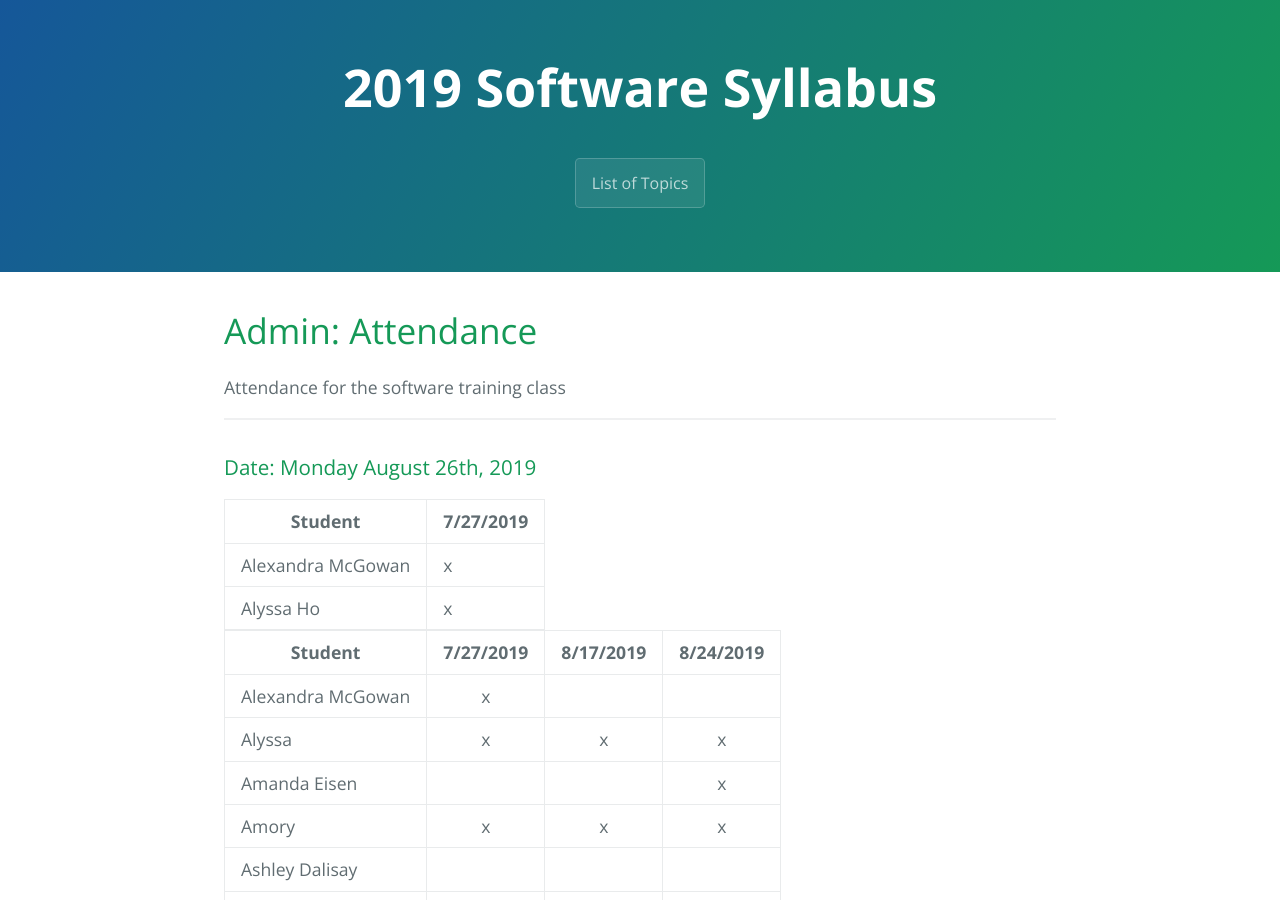
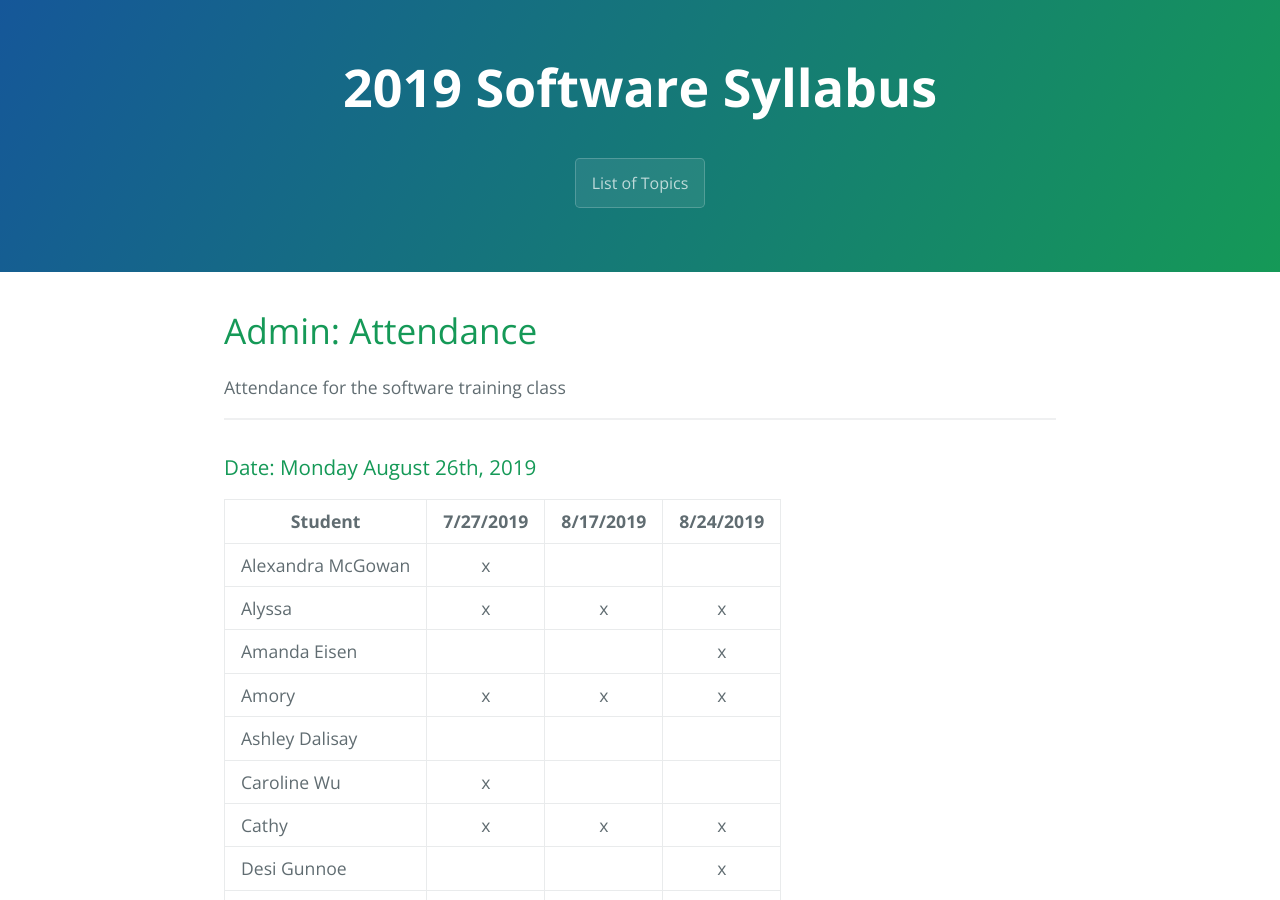
Before and after one commit to java-rnrr/getting-started, a Jekyll site: the page built from _posts/2019-08-26-admin-attendance.md, in a window 1280 px wide and 900 px high. Built offline with Jekyll 4.4.1, drawn with Linux system fonts in a browser that asks for light colours; the repository's description, which GitHub fills in, is left out.

Commit message:
Added attendance list

```diff
--- a/_posts/2019-08-26-admin-attendance.md
+++ b/_posts/2019-08-26-admin-attendance.md
@@ -5,20 +5,6 @@
 ---
 
 ### Date: Monday August 26th, 2019
-<table>
-  <tr>
-    <th>Student</th>
-    <th>7/27/2019</th>
-  </tr>
-  <tr>
-    <td>Alexandra McGowan</td>
-    <td>x</td>
-  </tr>
-  <tr>
-    <td>Alyssa Ho</td>
-    <td>x</td>
-  </tr>
-</table>
 
 |Student          |7/27/2019|8/17/2019|8/24/2019|
 |     ---         |  :---:  |  :---:  |  :---:  |
```
